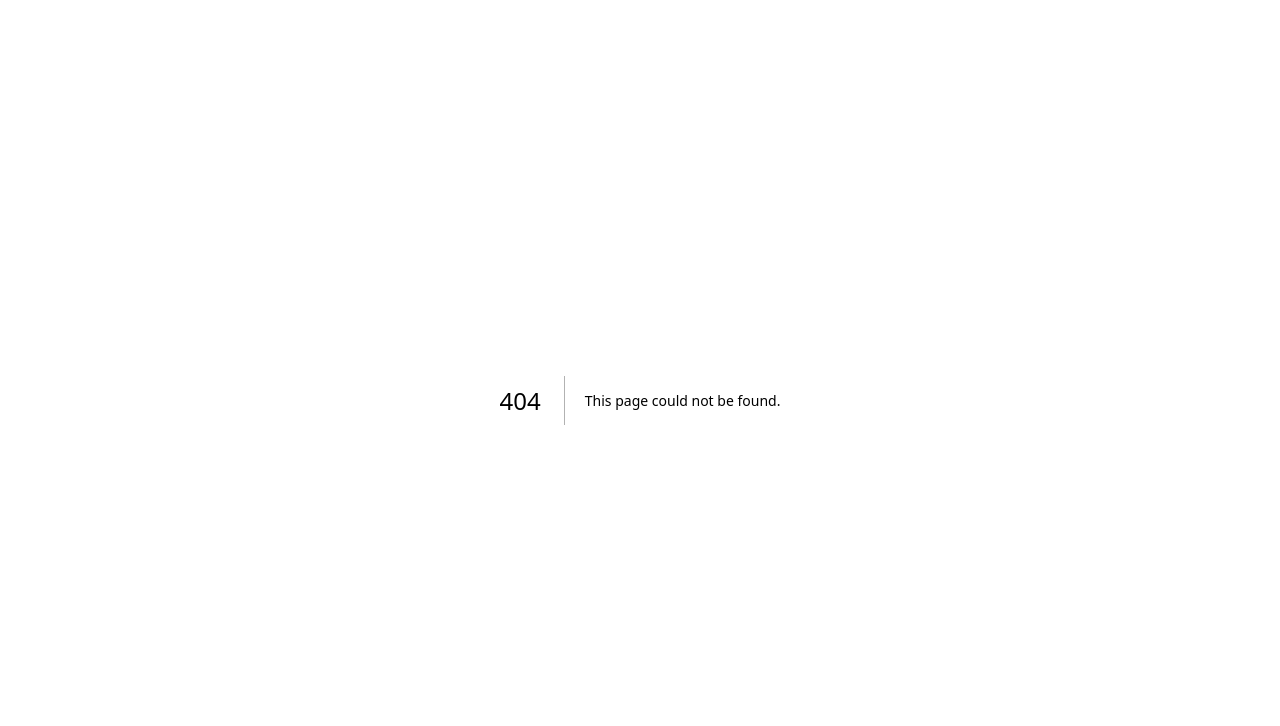
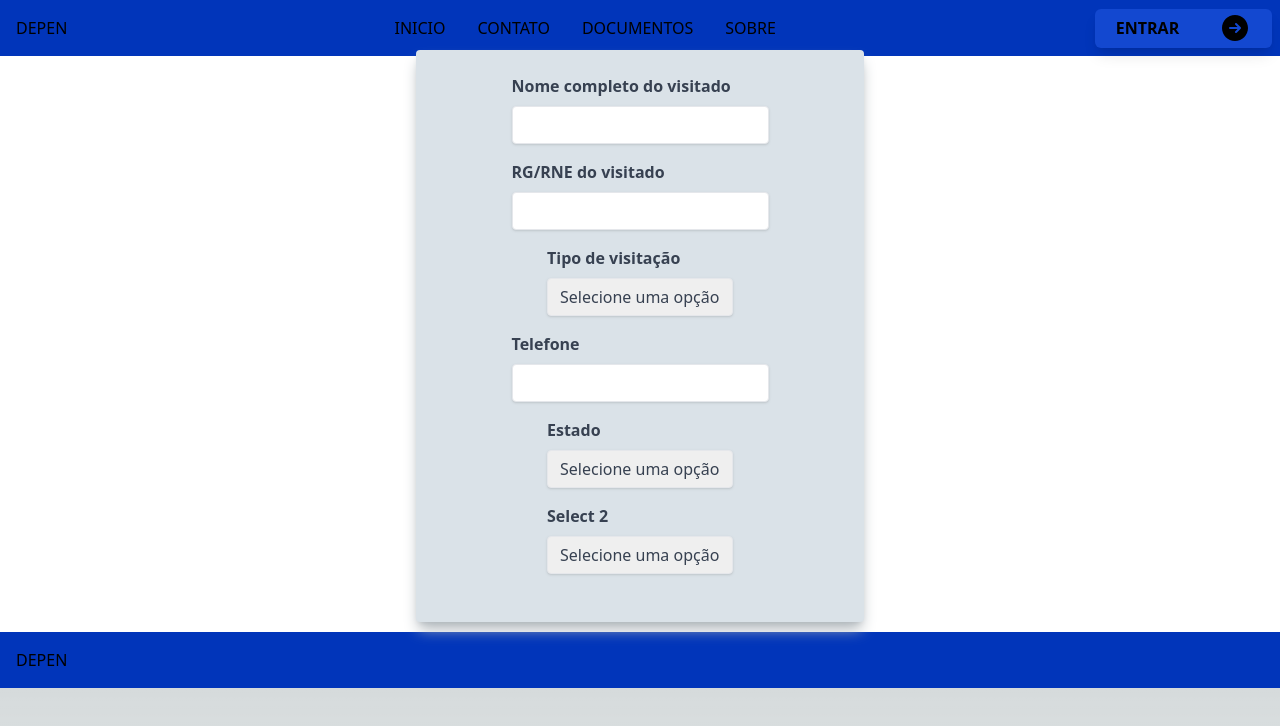
Before and after one commit to SysDEPEN/DEPEN, a Next.js app in the folder front-end/: page /sendform in a window 1280 px wide. Before the commit this address had no page. Shown: the top 726 px of the page. Built offline with nearby package versions, Linux system fonts and the light colour scheme; a web font is replaced by a local one.

Commit message:
feat:Increment new page

```diff
--- a/front-end/next.config.mjs
+++ b/front-end/next.config.mjs
@@ -1,4 +1,14 @@
 /** @type {import('next').NextConfig} */
-const nextConfig = {};
+const nextConfig = {
+  async redirects() {
+    return [
+      {
+        source: "/envio-documentos",
+        destination: "/send-form",
+        permanent: true,
+      },
+    ];
+  },
+};
 
 export default nextConfig;
--- a/front-end/src/app/layout.tsx
+++ b/front-end/src/app/layout.tsx
@@ -16,7 +16,7 @@ export default function RootLayout({
 }>) {
   return (
     <html lang="en">
-      <body className={sofia.className}>{children}</body>
+      <body className={sofia.className + "bg-white"}>{children}</body>
     </html>
   );
 }
--- /dev/null
+++ b/front-end/src/app/sendform/page.tsx
@@ -0,0 +1,13 @@
+import FooterComponent from "@/components/Footer/footer";
+import HeaderComponent from "@/components/Header/header";
+import MixedForm from "@/components/forms/form";
+
+export default function SendDocument() {
+    return (
+      <section className="">
+        <HeaderComponent />
+        <MixedForm></MixedForm>
+        <FooterComponent />
+      </section>
+    );
+}
--- a/front-end/src/components/Header/header.tsx
+++ b/front-end/src/components/Header/header.tsx
@@ -6,10 +6,12 @@ export default function HeaderComponent() {
       <div className="flex">
         <h1 className="p-4 uppercase">Depen</h1>
         <div className="flex w-full justify-center">
-          <button className="py-2 px-4 uppercase">Inicio</button>
-          <button className="py-2 px-4 uppercase">Contato</button>
-          <button className="py-2 px-4 uppercase">Documentos</button>
-          <button className="py-2 px-4 uppercase">Sobre</button>
+          <a href="/sendform" className="py-4 px-4 uppercase">
+            Inicio
+          </a>
+          <a className="py-4 px-4 uppercase">Contato</a>
+          <a className="py-4 px-4 uppercase">Documentos</a>
+          <a className="py-4 px-4 uppercase">Sobre</a>
         </div>
         <div className="flex px-2 items-center justify-end">
           <button className="flex items-center shadow-lg justify-center p-4 bg-[#1348D0] rounded-md w-[177px] h-[39px]">
--- /dev/null
+++ b/front-end/src/components/forms/form.tsx
@@ -0,0 +1,127 @@
+"use client";
+import { useState } from "react";
+
+interface FormData {
+  select1: string;
+  input1: string;
+  select2: string;
+  input2: string;
+  [key: string]: string; // Índice de assinatura para permitir indexação por string
+}
+
+interface FormField {
+  type: "select" | "input";
+  label: string;
+  name: string;
+  inputType?: string;
+}
+
+export default function MixedForm() {
+  const [formData, setFormData] = useState<FormData>({
+    select1: "",
+    input1: "",
+    select2: "",
+    input2: "",
+    input3: "",
+  });
+
+  const handleChange = (
+    e: React.ChangeEvent<HTMLInputElement | HTMLSelectElement>
+  ) => {
+    setFormData({ ...formData, [e.target.name]: e.target.value });
+  };
+
+  const selectOptions = [
+    { label: "Opção 1", value: "option1" },
+    { label: "Opção 2", value: "option2" },
+    { label: "Opção 3", value: "option3" },
+  ];
+
+  const formFields: FormField[] = [
+    {
+      type: "input",
+      label: "Nome completo do visitado",
+      name: "input1",
+      inputType: "text",
+    },
+    {
+      type: "input",
+      label: "RG/RNE do visitado",
+      name: "input2",
+      inputType: "text",
+    },
+    { type: "select", label: "Tipo de visitação", name: "select1" },
+    { type: "input", label: "Telefone", name: "input2", inputType: "text" },
+    { type: "select", label: "Estado", name: "select2" },
+    { type: "select", label: "Select 2", name: "select2" },
+  ];
+
+  return (
+    <section className="w-full flex h-[45vw] justify-center items-center bg-white">
+      <form
+        className="
+          flex
+          bg-[#DAE2E8]
+          shadow-lg
+          justify-center
+          items-center
+          flex-col
+          shadow-[#afb6bb]
+          rounded
+          px-8
+          pt-6
+          pb-8
+          mb-4
+          w-full
+          max-w-md"
+      >
+        {formFields.map((field, index) => (
+          <div key={index} className="mb-4">
+            <label
+              className="block text-gray-700 font-bold mb-2"
+              htmlFor={field.name}
+            >
+              {field.label}
+            </label>
+            {field.type === "select" ? (
+              <select
+                className="
+                  shadow
+                  appearance-none
+                  border
+                  rounded
+                  w-full
+                  py-2
+                  px-3
+                  text-gray-700
+                  leading-tight
+                  focus:outline-none
+                  focus:shadow-outline"
+                id={field.name}
+                name={field.name}
+                value={formData[field.name]}
+                onChange={handleChange}
+              >
+                <option value="">Selecione uma opção</option>
+                {selectOptions.map((opt) => (
+                  <option key={opt.value} value={opt.value}>
+                    {opt.label}
+                  </option>
+                ))}
+              </select>
+            ) : (
+              <input
+                className="shadow appearance-none border rounded w-full py-2 px-3 text-gray-700 leading-tight focus:outline-none focus:shadow-outline"
+                id={field.name}
+                name={field.name}
+                type={field.inputType}
+                value={formData[field.name]}
+                onChange={handleChange}
+              />
+            )}
+          </div>
+        ))}
+      </form>
+    </section>
+  );
+}
```
Also changed, not shown: front-end/src/assets/frames/home-example.png.
